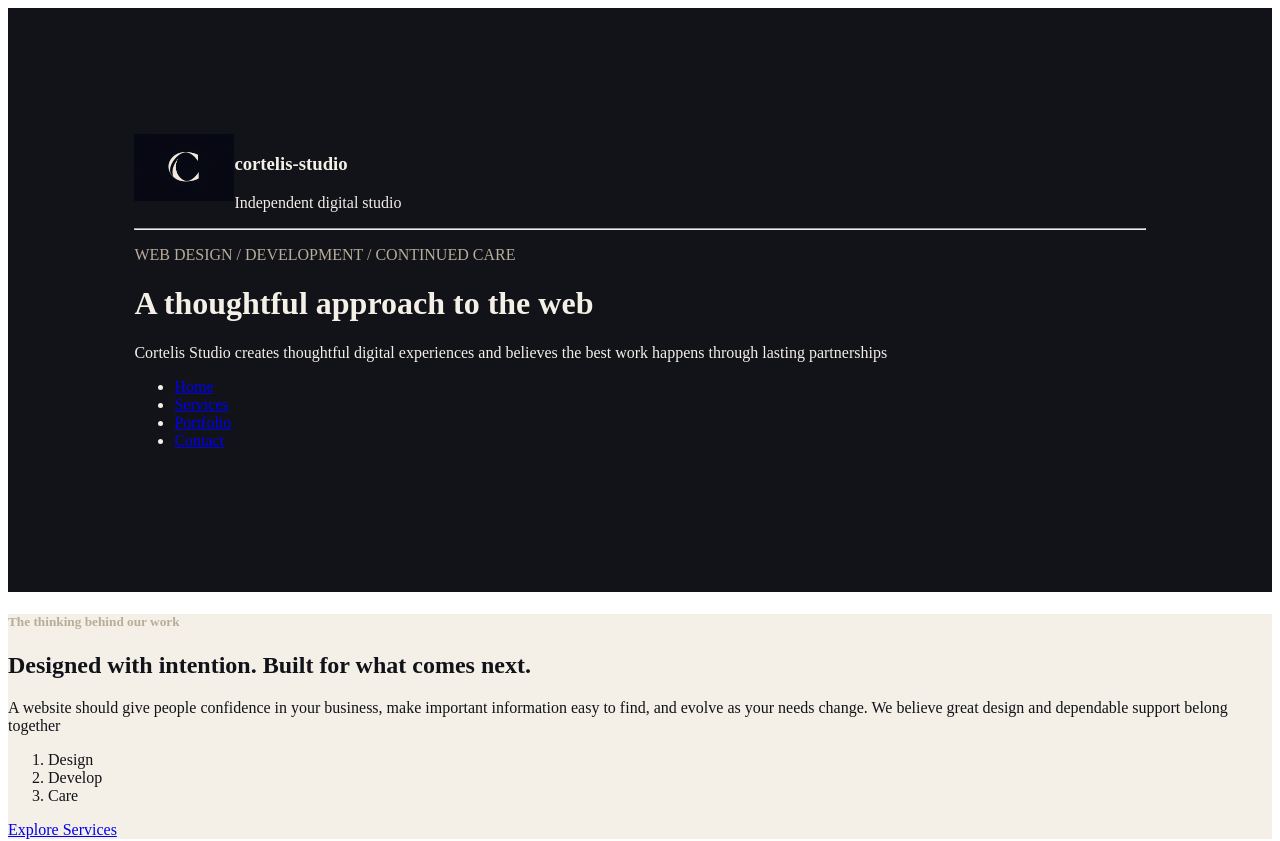
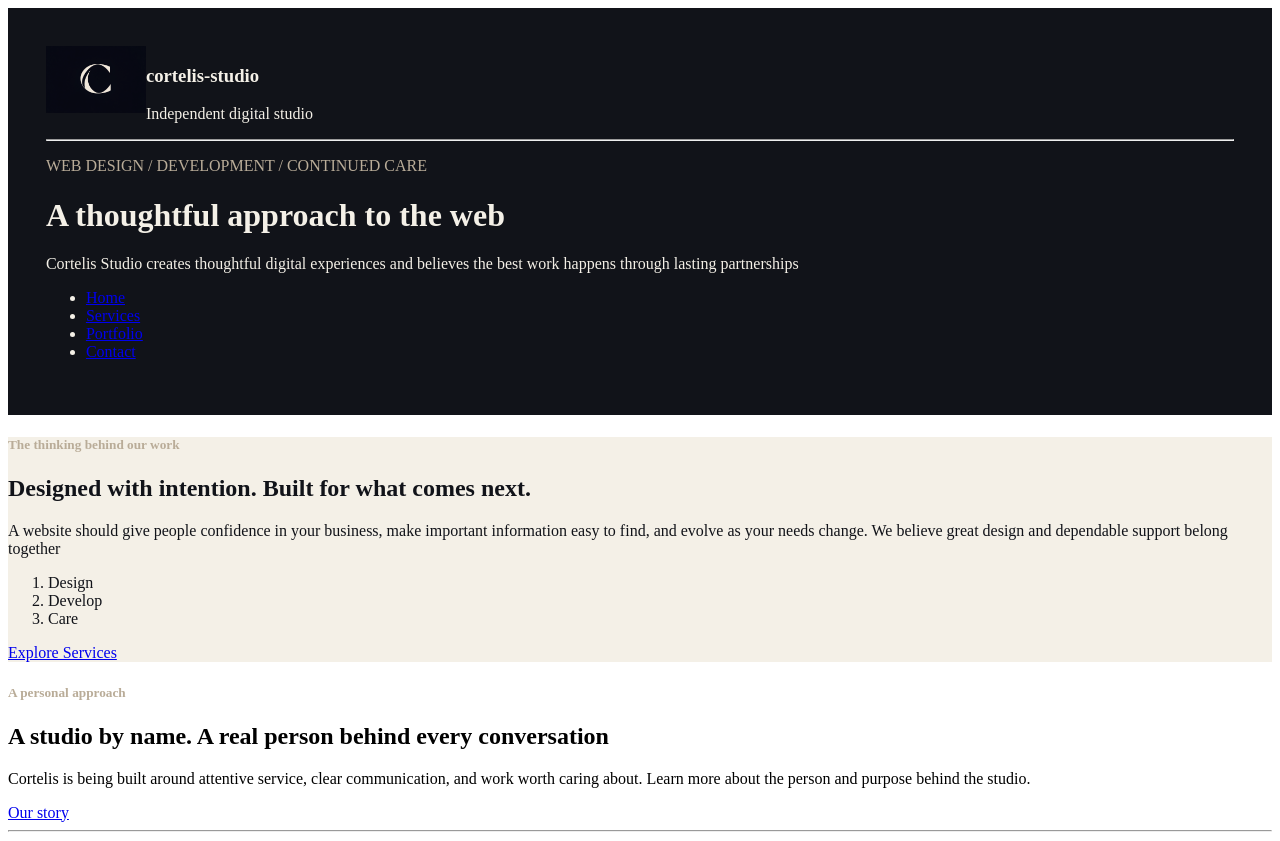
Before and after one commit to EthanBarkoczy/mywebsite, a plain HTML site: page Littlestarter/index.html in a window 1280 px wide. Shown: the top 841 px of the page. Drawn offline with Linux system fonts and the light colour scheme.

Commit message:
Style updates

```diff
--- a/Littlestarter/style.css
+++ b/Littlestarter/style.css
@@ -3,7 +3,7 @@
 header {
     background-color:#111319;
     color: #F4F0E7;
-    padding: 10%;
+    padding: 3%;
     margin: 0, auto;
 }
 
```
